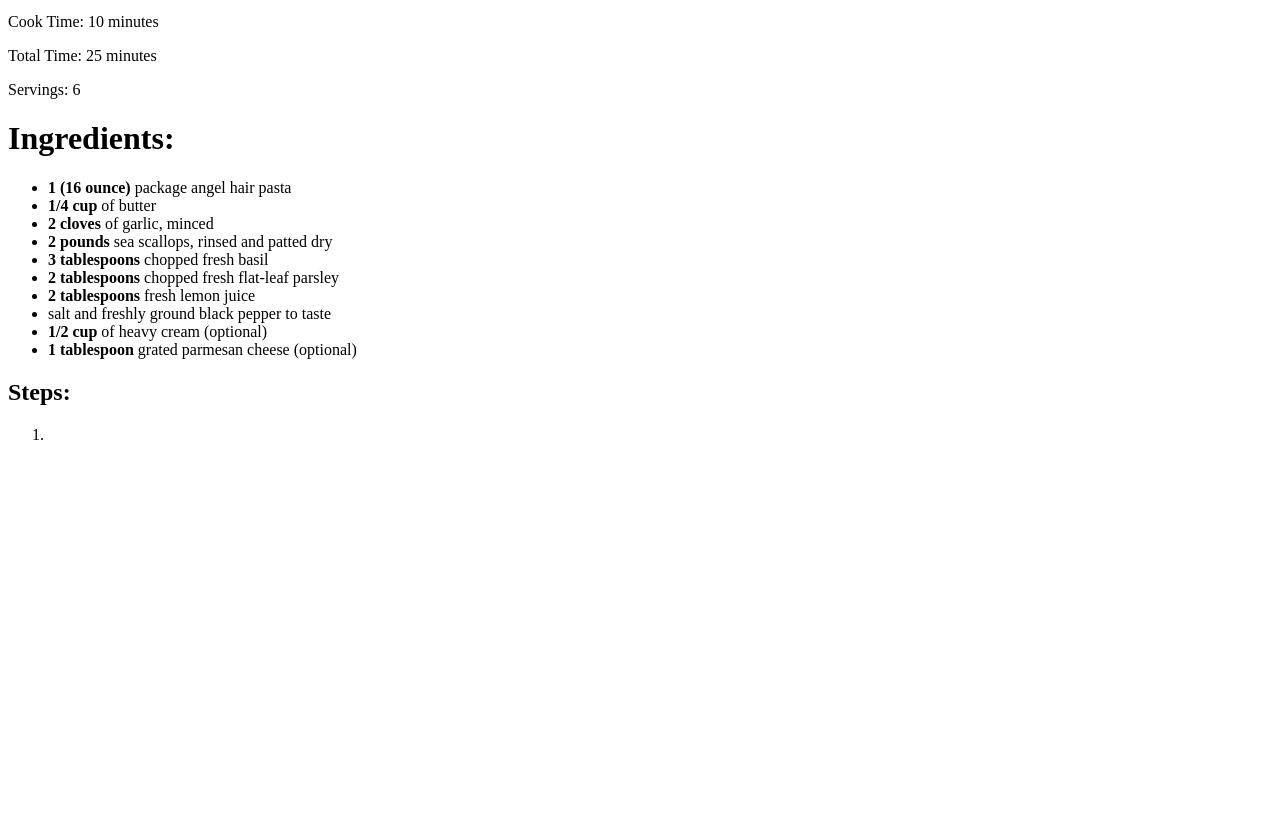
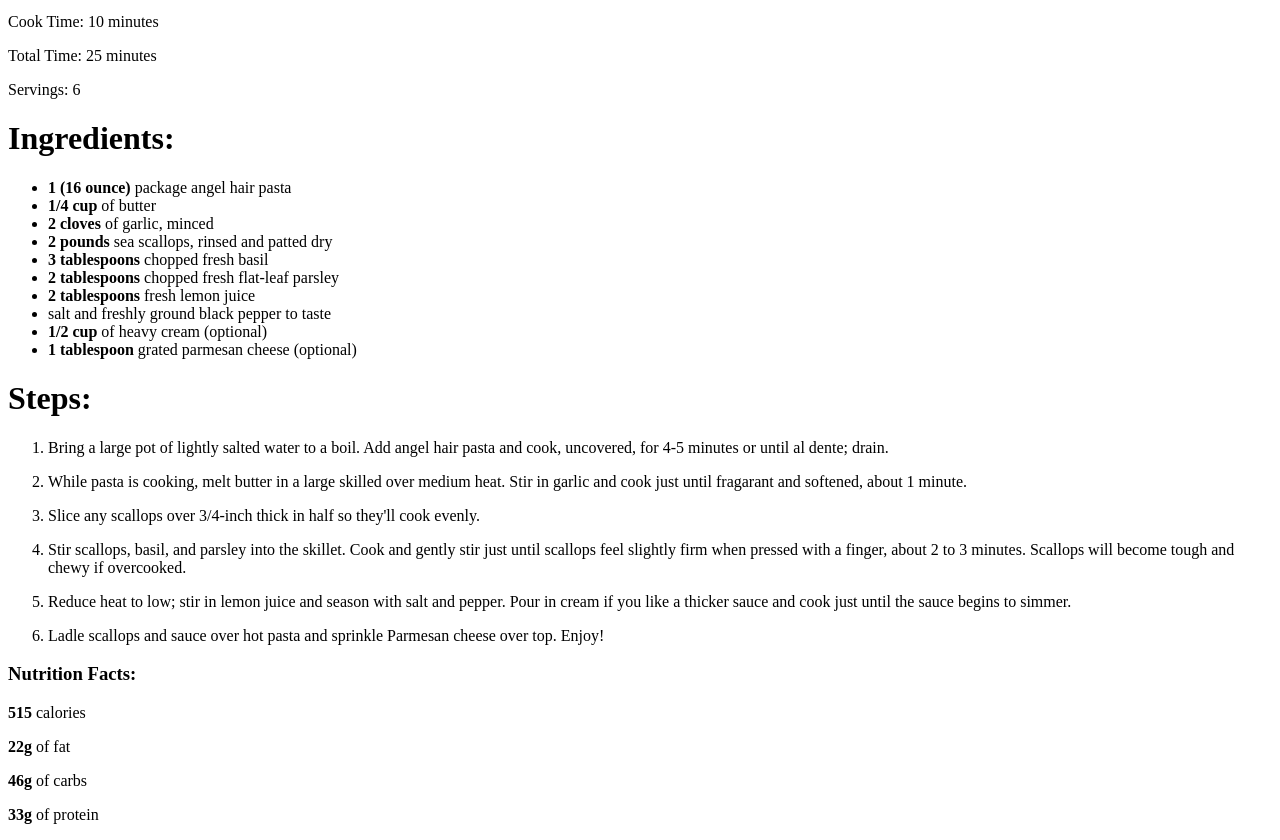
Before and after one commit to erik68065/odin-recipes, a plain HTML site: page recipes/scallops_and_pasta.html in a window 1280 px wide. Shown: the part 135-975 px from the top of the page. Before the commit the page ends 800 px from the top, so only its background shows below. Drawn offline with Linux system fonts and the light colour scheme.

Commit message:
Added steps and nutrition facts

```diff
--- a/recipes/scallops_and_pasta.html
+++ b/recipes/scallops_and_pasta.html
@@ -45,11 +45,51 @@
                     <b>1 tablespoon</b> grated parmesan cheese (optional)
                 </li>
             </ul>
-        <h2> Steps: </h2>
+        <h1> Steps: </h1>
             <ol>
                 <li>
-
+                    <p>
+                        Bring a large pot of lightly salted water to a boil. Add angel hair pasta and cook, uncovered, for 4-5 minutes or until al dente; drain.
+                    </p>
+                </li>
+                <li>
+                    <p>
+                        While pasta is cooking, melt butter in a large skilled over medium heat. Stir in garlic and cook just until fragarant and softened, about 1 minute.
+                    </p>
+                </li>
+                <li>
+                    <p>
+                        Slice any scallops over 3/4-inch thick in half so they'll cook evenly.
+                    </p>
+                </li>
+                <li>
+                    <p>
+                        Stir scallops, basil, and parsley into the skillet. Cook and gently stir just until scallops feel slightly firm when pressed with a finger, about 2 to 3 minutes. Scallops will become tough and chewy if overcooked.
+                    </p>
+                </li>
+                <li>
+                    <p>
+                        Reduce heat to low; stir in lemon juice and season with salt and pepper. Pour in cream if you like a thicker sauce and cook just until the sauce begins to simmer.
+                    </p>
+                </li>
+                <li>
+                    Ladle scallops and sauce over hot pasta and sprinkle Parmesan cheese over top. Enjoy!
                 </li>
             </ol>
+            <h3>
+                Nutrition Facts:
+            </h3>
+            <p>
+                <b>515</b> calories
+            </p>
+            <p>
+                <b>22g</b> of fat
+            </p>
+            <p>
+                <b>46g</b> of carbs
+            </p>
+            <p>
+                <b>33g</b> of protein
+            </p>
     </body>
 </html>
```
